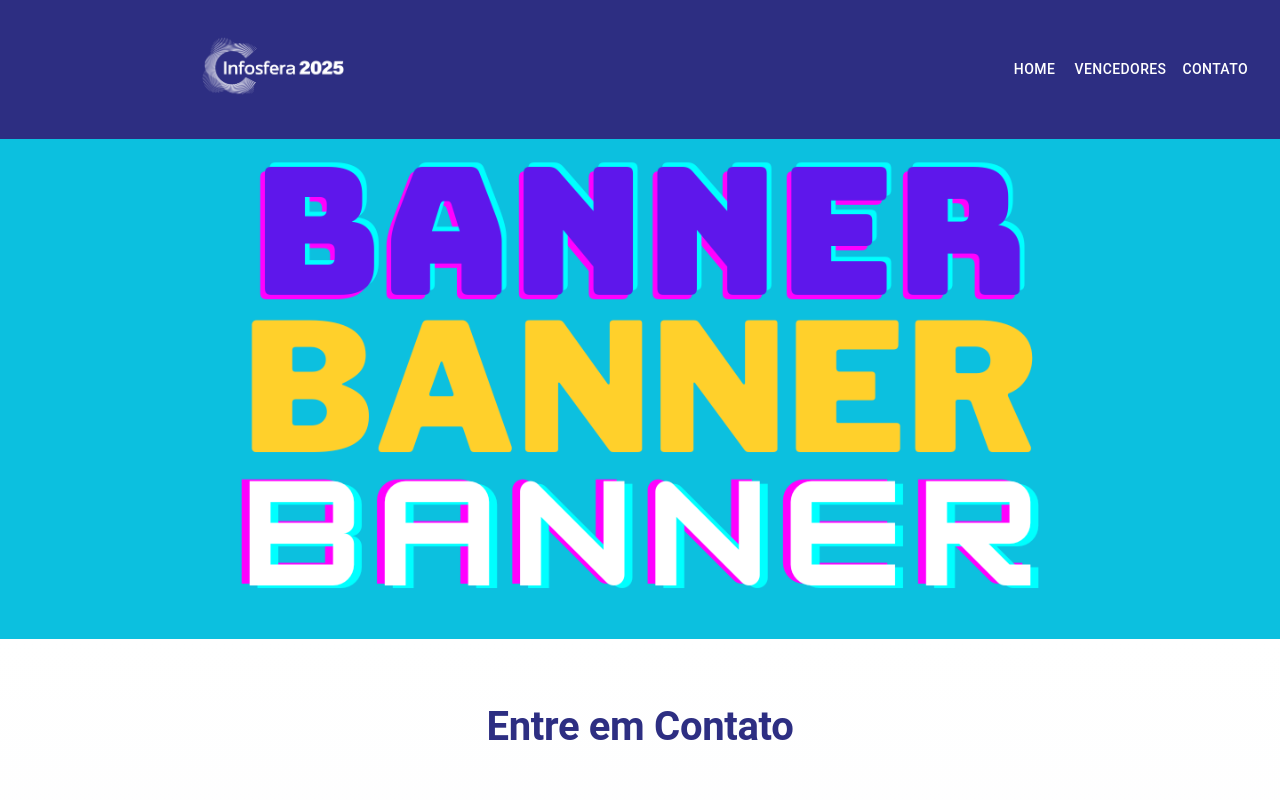
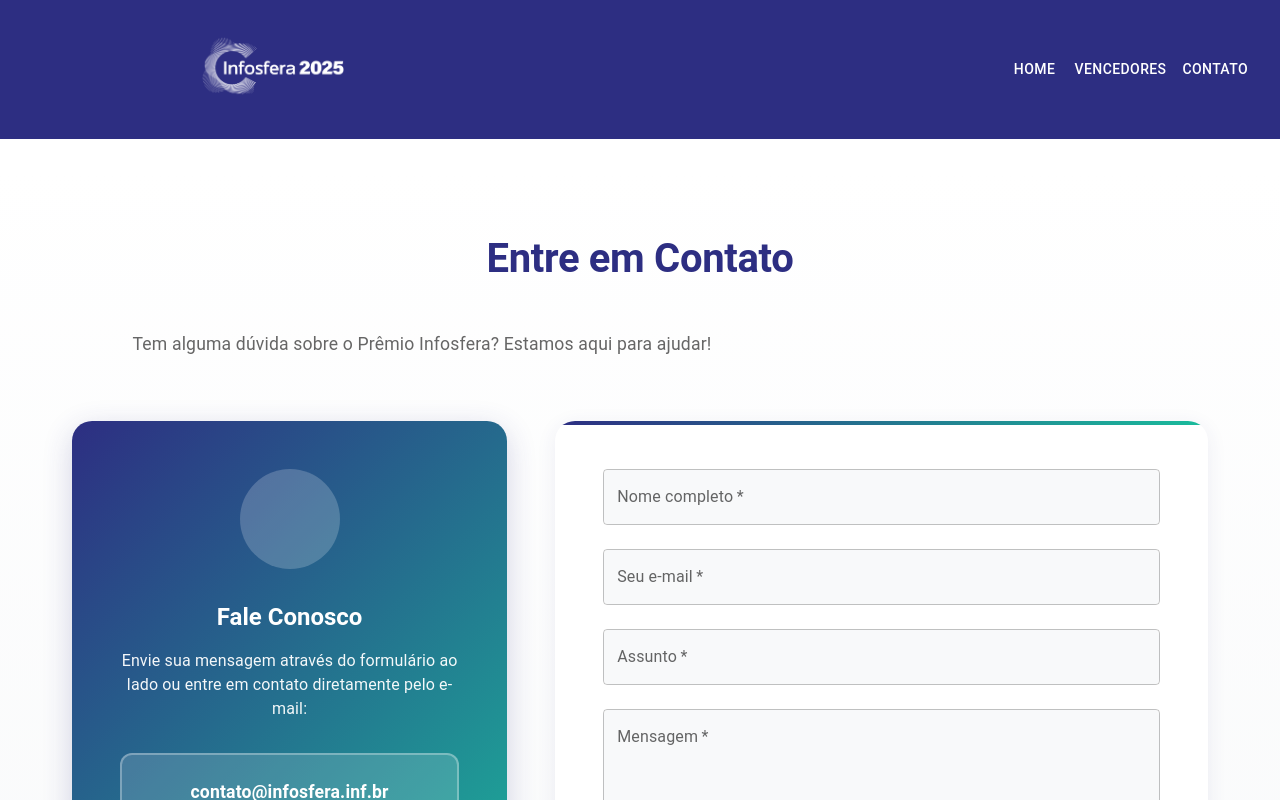
Before and after one commit to gg-gustavo/infosfera-rewards, a React (Vite) app: page /contato in a window 1280 px wide. Shown: the top 800 px of the page. Built offline with nearby package versions, Linux system fonts and the light colour scheme; some icons are missing.

Commit message:
remove: banner, adjust /contato

```diff
--- a/src/pages/Contato/index.jsx
+++ b/src/pages/Contato/index.jsx
@@ -4,7 +4,6 @@ import EmailIcon from '@mui/icons-material/Email';
 import SendIcon from '@mui/icons-material/Send';
 
 import styles from './index.module.css';
-import bannerImage from '../../assets/banner3.png';
 
 const Contato = () => {
   const [formData, setFormData] = useState({
@@ -37,11 +36,6 @@ const Contato = () => {
   return (
     <Box className={styles.contatoPage}>
       {/* Banner */}
-      <Box
-        className={styles.heroBanner}
-        style={{ backgroundImage: `url(${bannerImage})` }}
-      />
-
       {/* Seção de Contato */}
       <Box className={styles.section}>
         <Box className={styles.contentContainer}>
--- a/src/pages/Contato/index.module.css
+++ b/src/pages/Contato/index.module.css
@@ -1,5 +1,4 @@
 .contatoPage {
-    background-color: #f5f5f5;
     padding-top: 2rem;
     min-height: 100vh;
 }
```
Also changed, not shown: src/assets/banner2.png (deleted), src/assets/banner3.png (deleted).
